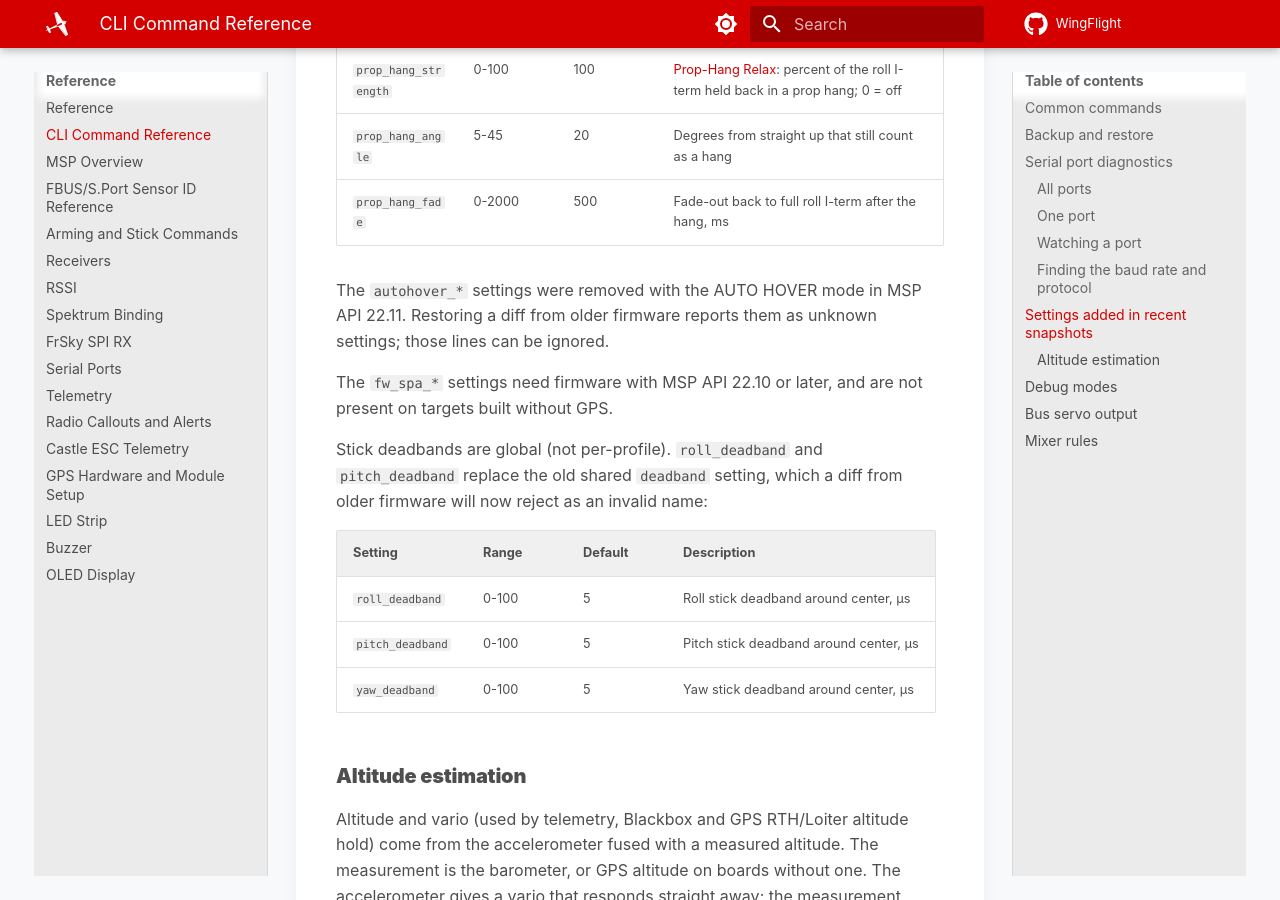
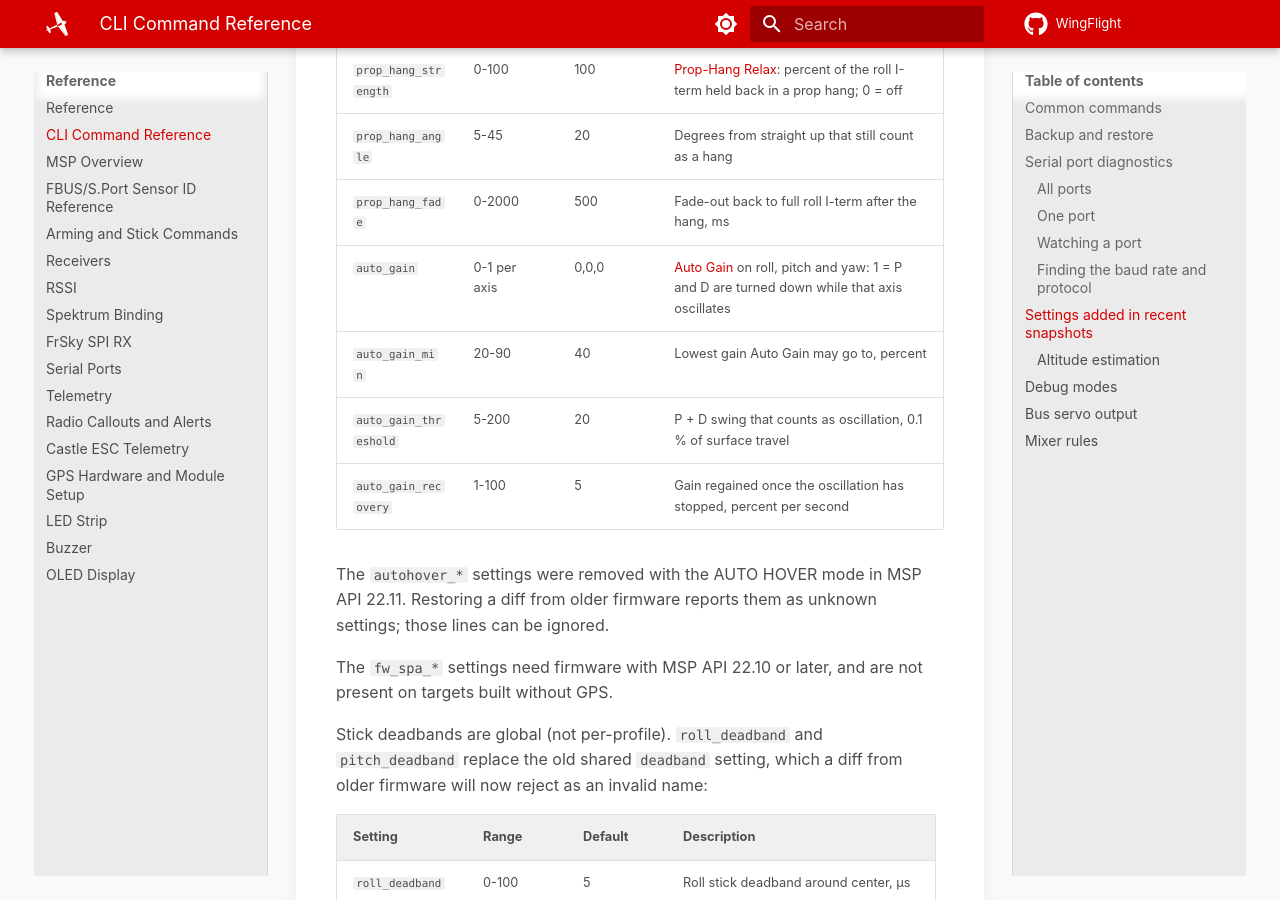
Before and after one commit to WingFlight/wingflight-docs, an MkDocs documentation site: the page built from docs/reference/cli-reference.md, in a window 1280 px wide and 900 px high, scrolled down 4586 px. Built offline with MkDocs 1.6.1 and Material for MkDocs 9.7.7, drawn with Linux system fonts in a browser that asks for light colours; some of the changed text lies outside the part shown.

Commit message:
Add Auto Gain page and CLI reference
Documents the AUTO GAIN mode, the auto_gain settings and the AUTO_GAIN debug mode.

Co-Authored-By: Claude Fable 5.2 <noreply@anthropic.com>

```diff
--- a/docs/reference/cli-reference.md
+++ b/docs/reference/cli-reference.md
@@ -155,6 +155,10 @@ want to change):
 | `prop_hang_strength` | 0-100 | 100 | [Prop-Hang Relax](../flight-modes/prop-hang-relax.md): percent of the roll I-term held back in a prop hang; 0 = off |
 | `prop_hang_angle` | 5-45 | 20 | Degrees from straight up that still count as a hang |
 | `prop_hang_fade` | 0-2000 | 500 | Fade-out back to full roll I-term after the hang, ms |
+| `auto_gain` | 0-1 per axis | 0,0,0 | [Auto Gain](../flight-modes/auto-gain.md) on roll, pitch and yaw: 1 = P and D are turned down while that axis oscillates |
+| `auto_gain_min` | 20-90 | 40 | Lowest gain Auto Gain may go to, percent |
+| `auto_gain_threshold` | 5-200 | 20 | P + D swing that counts as oscillation, 0.1 % of surface travel |
+| `auto_gain_recovery` | 1-100 | 5 | Gain regained once the oscillation has stopped, percent per second |
 
 The `autohover_*` settings were removed with the AUTO HOVER mode in MSP API
 22.11. Restoring a diff from older firmware reports them as unknown settings;
@@ -215,7 +219,7 @@ is rejected as an invalid value. Set `debug_mode = NONE` instead.
 | 79 | `AUTOHOVER` (removed with the mode in API 22.11) |
 
 For Wingflight's own diagnostics use `ATTHOLD`, `TVHOLD`,
-`AIRBORNE`, `ALTITUDE`, `GAIN_ATTEN`, `SNAP_RELAX` or `PROP_HANG`. The first two log one axis at a
+`AIRBORNE`, `ALTITUDE`, `GAIN_ATTEN`, `SNAP_RELAX`, `PROP_HANG` or `AUTO_GAIN`. The first two log one axis at a
 time, picked with `debug_axis`.
 
 `GAIN_ATTEN` shows the throttle (TPA) and GPS speed (SPA) gain attenuation
@@ -248,6 +252,13 @@ that scales P, D, F and B (their product is floored at 25%):
 | 3 | Time the hang conditions have held, ms (detected at 500) |
 | 4 | Altitude estimate available (1 = yes) |
 | 5 | Plain rate flight (1 = no leveling or hold mode active) |
+
+`AUTO_GAIN` shows [Auto Gain](../flight-modes/auto-gain.md):
+
+| Field | Value |
+|---|---|
+| 0-2 | Roll, pitch and yaw gain scale, x1000 (1000 = 100%) |
+| 3-5 | Roll, pitch and yaw P + D with the slow part removed, x1000 (1000 = full surface travel) |
 
 `ALTITUDE` shows the [altitude estimate](#altitude-estimation) next to its
 sources, to check the fusion against the raw readings:
--- a/mkdocs.yml
+++ b/mkdocs.yml
@@ -124,6 +124,7 @@ nav:
       - Cross-Axis Relax: flight-modes/cross-axis-relax.md
       - Snap Relax: flight-modes/snap-relax.md
       - Prop-Hang Relax: flight-modes/prop-hang-relax.md
+      - Auto Gain: flight-modes/auto-gain.md
       - Governor: flight-modes/governor.md
       - Backup RX Input: flight-modes/backup-rx-input.md
       - GPS RTH and Loiter: flight-modes/gps-rth.md
```
Also changed, not shown: docs/contributing/tech/flight-dynamics.md (+7 -0 lines), docs/flight-modes/auto-gain.md (added, +83 -0 lines), docs/flight-modes/index.md (+1 -0 lines).
